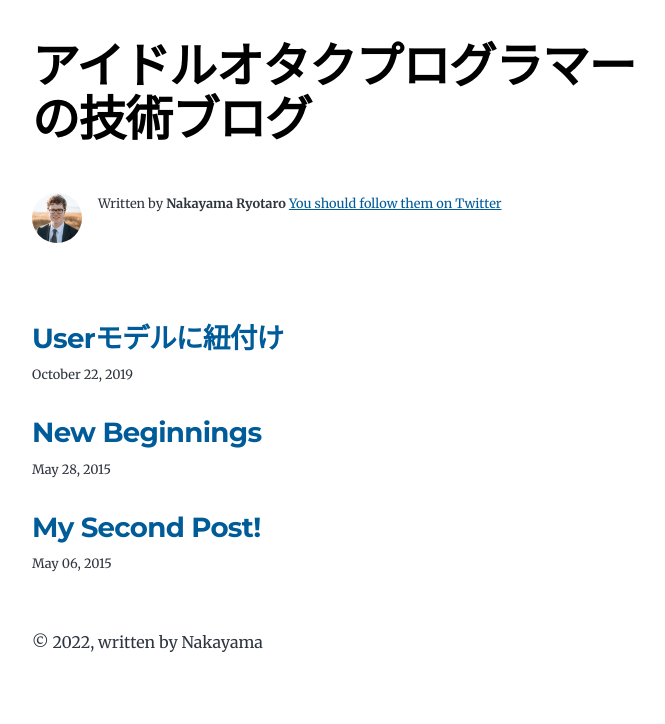
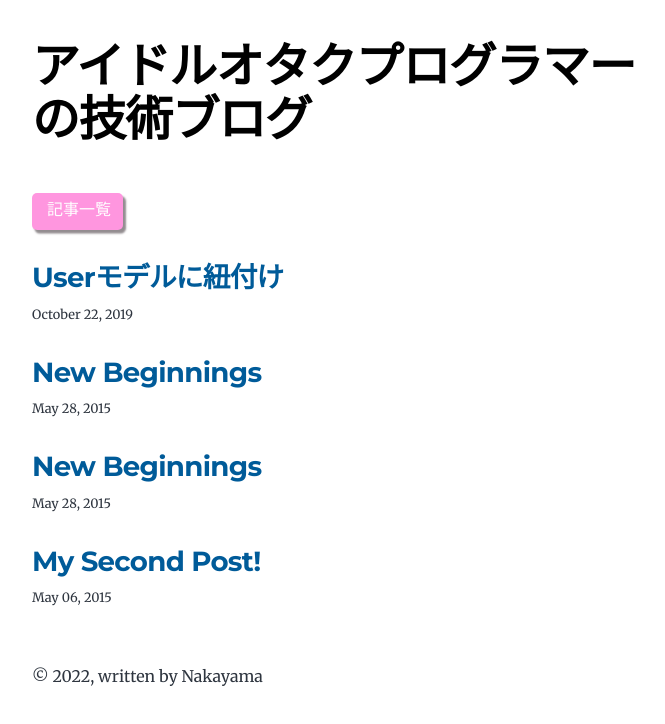
Before and after one commit to ryotaro-tenya0727/tech-blog, a Gatsby site: page / in a window 1280 px wide. Shown: the whole page, without its empty margins (292-957 px from the left). Built offline with nearby package versions, Linux system fonts and the light colour scheme; Gatsby itself is replaced by a stand-in of ours; some packages are replaced by stand-ins of ours; a web font is replaced by a local one.

Commit message:
Add: ベースとなるヘッダーボタン追加

```diff
--- /dev/null
+++ b/content/blog/rails/docker/index.mdx
@@ -0,0 +1,7 @@
+---
+title: New Beginnings
+date: "2015-05-28T22:40:32.169Z"
+description: This is a custom description for SEO and Open Graph purposes, rather than the default generated excerpt. Simply add a description field to the frontmatter.
+---
+
+# docker
--- /dev/null
+++ b/css/components/button.module.css
@@ -0,0 +1,24 @@
+@import url('https://fonts.googleapis.com/css2?family=Kiwi+Maru&display=swap');
+
+.base_button {
+  background-color: #ff96df;
+  padding: 8px 12px 11px 15px;
+  /* color: #FFA1E3; */
+  text-align: center;
+  cursor: pointer;
+  border-radius: 5px;
+  border: none;
+  color: #ffffff;
+  box-shadow: 2.7px 3.2px 2px 0.3px #938d90;
+  font-family: 'Kiwi Maru', serif;
+}
+
+.base_button:active {
+  box-shadow: none;
+  position: relative;
+  top: 5px;
+}
+
+.base_button:hover{
+  background-color :#faa6e1;
+}
--- /dev/null
+++ b/src/components/atoms/button/BaseButton.jsx
@@ -0,0 +1,7 @@
+import * as React from "react"
+import { base_button } from "./../../../../css/components/button.module.css"
+
+const BaseButton = () => {
+  return <button className={base_button}>記事一覧</button>
+}
+export default BaseButton
--- /dev/null
+++ b/src/components/components.js
@@ -0,0 +1 @@
+export { default as BaseButton } from "./atoms/button/BaseButton"
--- a/src/pages/404.js
+++ b/src/pages/404.js
@@ -10,7 +10,7 @@ const NotFoundPage = ({ data, location }) => {
   return (
     <Layout location={location} title={siteTitle}>
       <Seo title="404: Not Found!" />
-      <h1>404: Not Foun!</h1>
+      <h1>404: Not Found!</h1>
       <p>You just hit a route that doesn&#39;t exist... the sadness.</p>
     </Layout>
   )
--- a/src/pages/index.js
+++ b/src/pages/index.js
@@ -3,6 +3,7 @@ import { Link, graphql } from "gatsby"
 
 import Bio from "../components/bio"
 import Layout from "../components/layout"
+import { BaseButton } from "../components/components"
 
 const BlogIndex = ({ data, location }) => {
   const siteTitle = data.site.siteMetadata?.title || `Title`
@@ -10,7 +11,8 @@ const BlogIndex = ({ data, location }) => {
 
   return (
     <Layout location={location} title={siteTitle}>
-      <Bio />
+      <BaseButton />
+      {/* <Bio /> */}
       <ol style={{ listStyle: `none` }}>
         {posts.map(post => {
           const title = post.frontmatter.title || post.fields.slug
```
Also changed, not shown: content/blog/hello-world/salty_egg.jpg (deleted), src/components/layout.jsx (renamed from src/components/layout.js), src/components/seo.jsx (renamed from src/components/seo.js).
